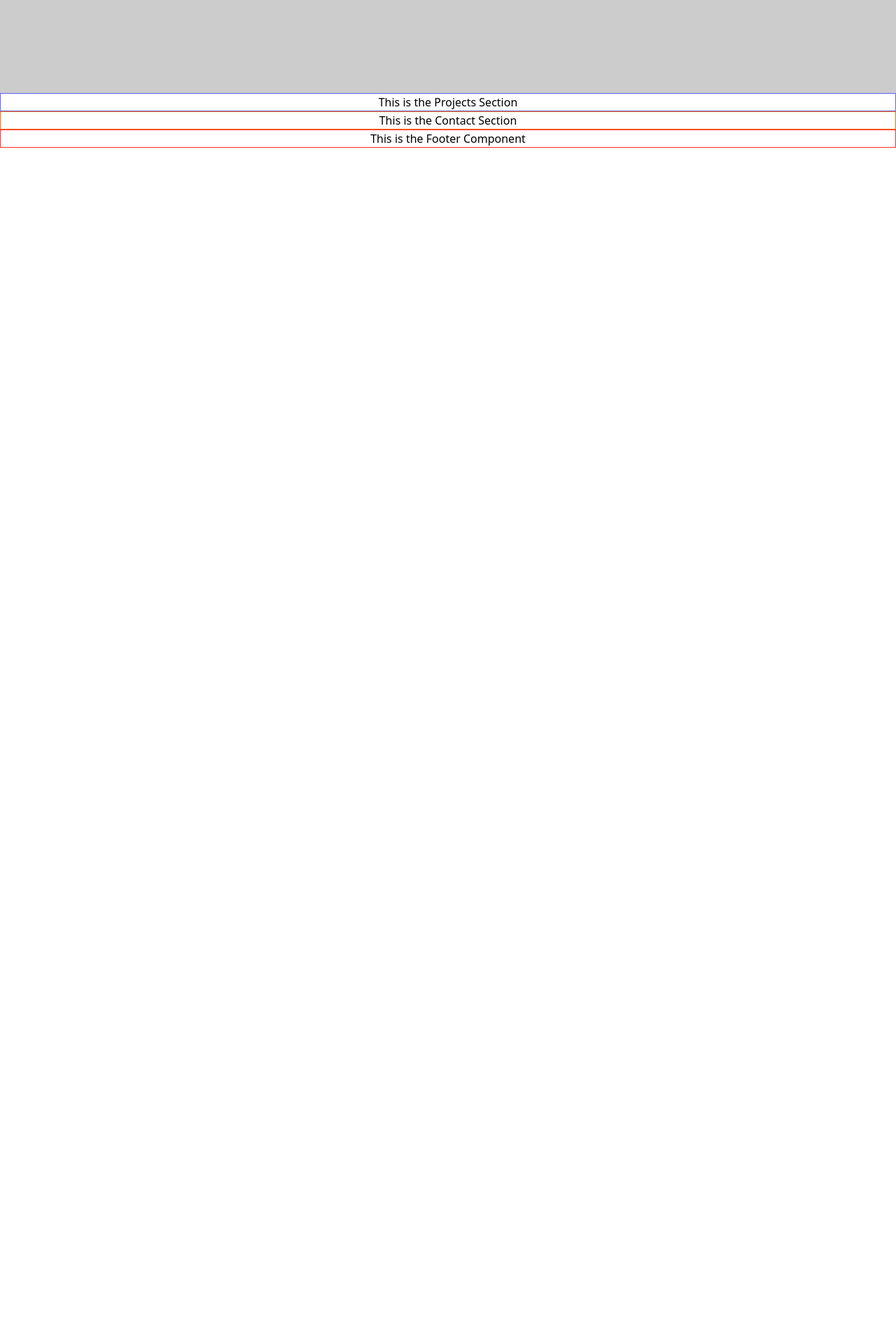
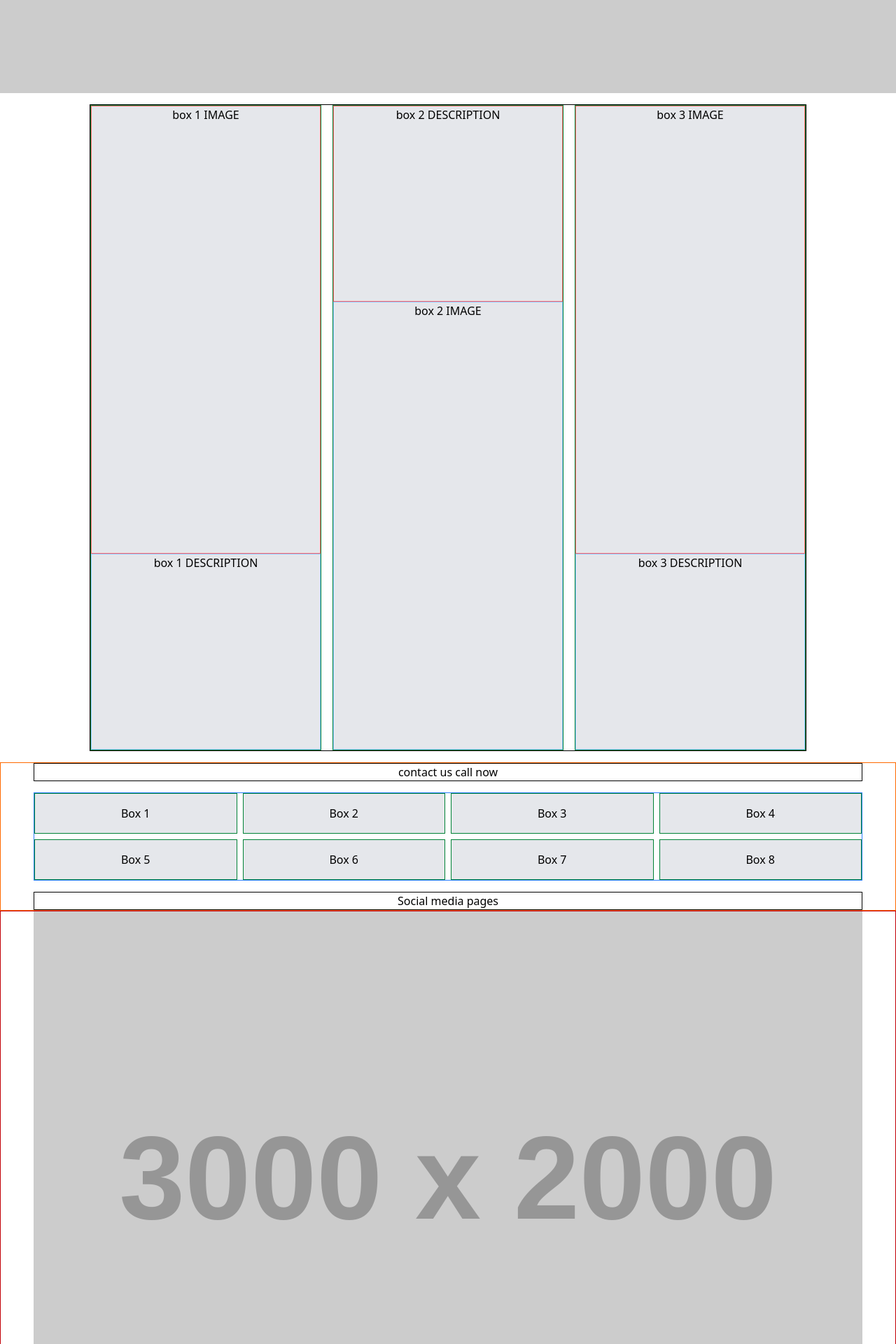
Before and after one commit to WernervRensburg/testpro_v2, a React (Vite) app: page / in a window 1280 px wide. Shown: the part 1180-3100 px from the top of the page at 70% size. Before the commit the page ends 1391 px from the top, so only its background shows below. Built offline with nearby package versions, Linux system fonts and the light colour scheme.

Commit message:
basic layout for projects done, contact WIP

```diff
--- a/src/sections/Contact.tsx
+++ b/src/sections/Contact.tsx
@@ -1,11 +1,44 @@
 function Contact() {
   return (
     <>
-      <div className="border border-orange-500">
-        This is the Contact Section
+      <div className="w-full max-w-7xl justify-center grid grid-cols-1 gap-4 border border-orange-500">
+        <div className="w-full flex justify-center max-w-[calc(100vw-6rem)] mx-auto border border-black">
+          contact us call now
+        </div>
+        <div className="w-full border mx-auto max-w-[calc(100vw-6rem)] border-blue-500">
+          <div className="grid grid-cols-2 gap-2 lg:grid-cols-4">
+            <div className="bg-gray-200 p-4 border border-green-700">Box 1</div>
+            <div className="bg-gray-200 p-4 border border-green-700">Box 2</div>
+            <div className="bg-gray-200 p-4 border border-green-700">Box 3</div>
+            <div className="bg-gray-200 p-4 border border-green-700">Box 4</div>
+            <div className="bg-gray-200 p-4 border border-green-700">Box 5</div>
+            <div className="bg-gray-200 p-4 border border-green-700">Box 6</div>
+            <div className="bg-gray-200 p-4 border border-green-700">Box 7</div>
+            <div className="bg-gray-200 p-4 border border-green-700">Box 8</div>
+          </div>
+        </div>
+        <div className="w-full flex justify-center mx-auto max-w-[calc(100vw-6rem)] border border-black">
+          Social media pages
+        </div>
+      </div>
+      <div className="w-full flex justify-center border border-red-700">
+        <div className="w-full max-w-[calc(100vw-6rem)] grid grid-cols-1 gap-4">
+          <div className="relative">
+          <img
+            src="https://placehold.co/3000x2000"
+            alt="temporary-image"
+            className="w-full h-auto"
+            loading="lazy"
+          />
+          </div>
+          <div>
+
+          </div>
+        </div>
+
       </div>
     </>
-  )
+  );
 }
 
 export default Contact;
--- a/src/sections/Projects.tsx
+++ b/src/sections/Projects.tsx
@@ -1,11 +1,27 @@
 function Projects() {
   return (
     <>
-      <div className="border border-indigo-500">
-        This is the Projects Section
+      <div className="flex justify-center">
+        <div className="max-w-7xl">
+          <div className="grid grid-cols-1 gap-4 sm:grid-cols-3 w-5xl mx-auto m-4 max-w-[calc(100vw-4rem)] sm:border sm:border-black">
+            <div className="bg-gray-200 border border-green-700">
+              <div className="h-140 md:h-160 border border-red-400">box 1 IMAGE</div>
+              <div className="h-70 border border-blue-300">box 1 DESCRIPTION</div>
+            </div>
+            <div className="bg-gray-200 border border-green-700">
+              <div className="h-70 border border-red-400 hidden sm:block">box 2 DESCRIPTION</div>
+              <div className="h-140 md:h-160 border border-blue-300">box 2 IMAGE</div>
+              <div className="h-70 border border-red-400 block sm:hidden">box 2 small DESCRIPTION</div>
+            </div>
+            <div className="bg-gray-200 border border-green-700">
+              <div className="h-140 md:h-160 border border-red-400">box 3 IMAGE</div>
+              <div className="h-70 border border-blue-300">box 3 DESCRIPTION</div>
+            </div>
+          </div>
+        </div>
       </div>
     </>
-  )
+  );
 }
 
 export default Projects;
```
